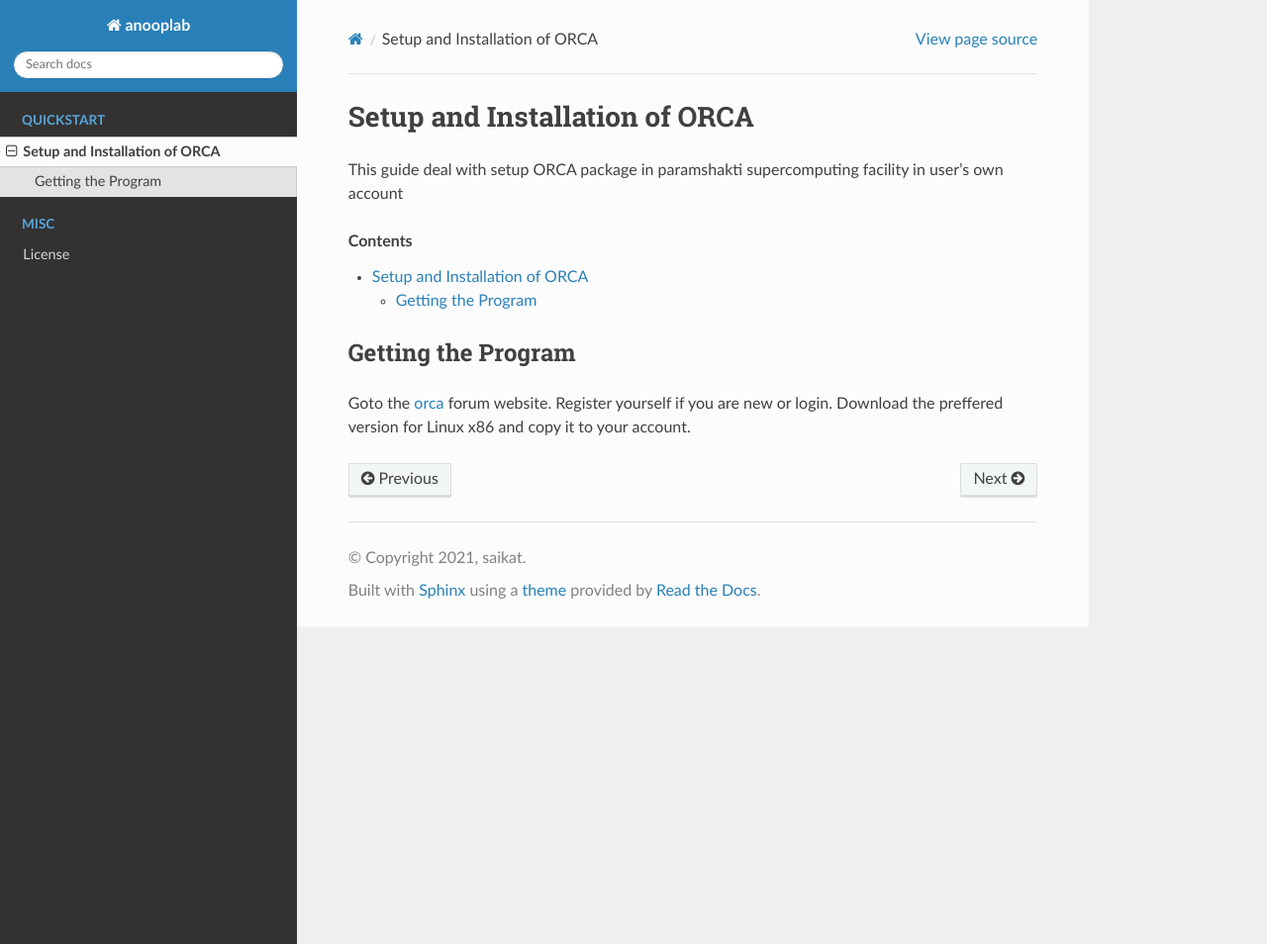
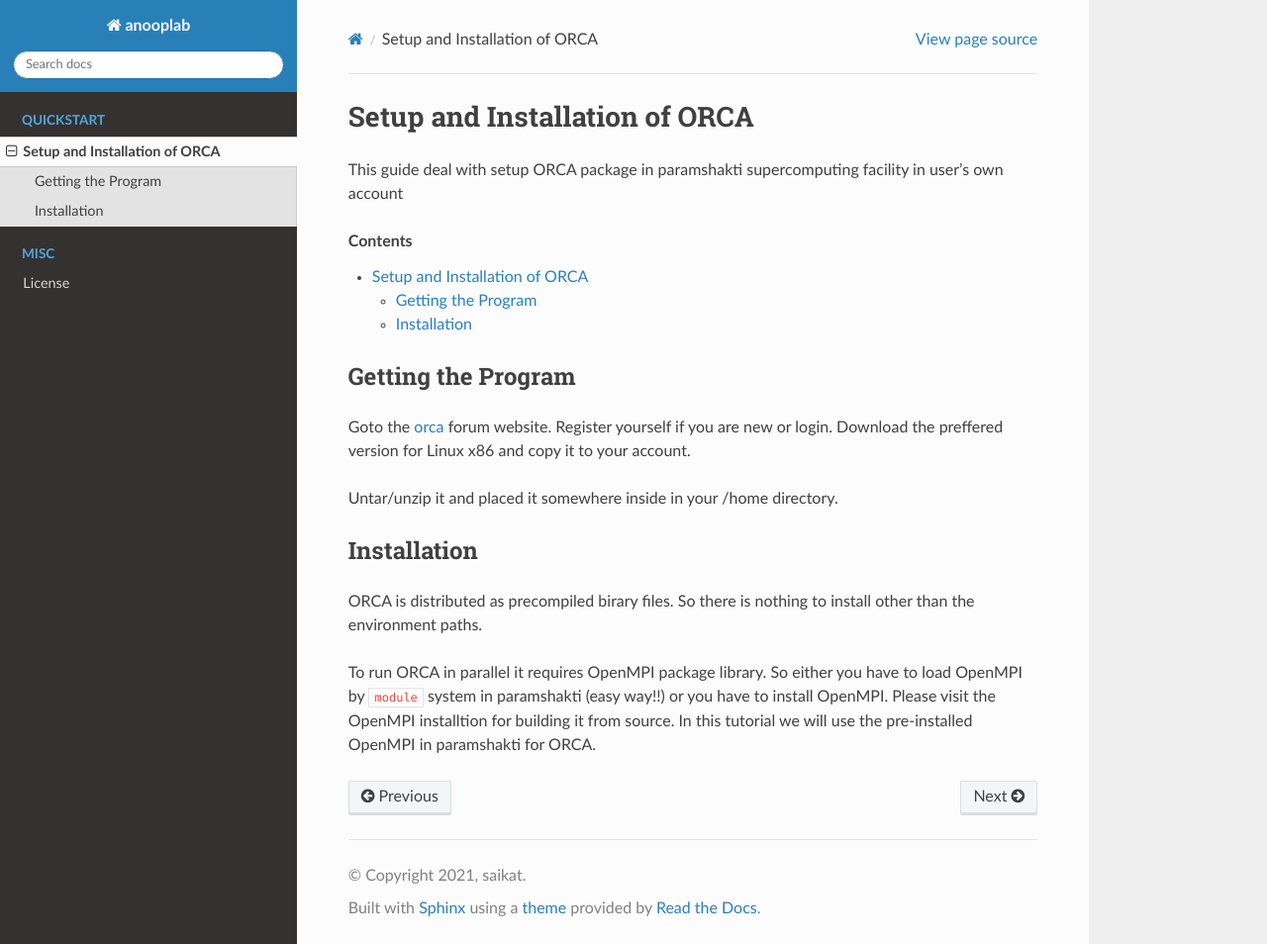
Before and after one commit to Saikat248/anooplab-docs, a Sphinx documentation site: the page built from docs/ORCAsetup.rst, in a window 1280 px wide and 954 px high. Shown: the whole window at 99% size. Built offline with Sphinx 7.4.7 and the Read the Docs theme 2.0.0, drawn with Linux system fonts in a browser that asks for light colours.

Commit message:
orca inst

```diff
--- a/docs/ORCAsetup.rst
+++ b/docs/ORCAsetup.rst
@@ -18,3 +18,17 @@ Goto the `orca <https://orcaforum.kofo.mpg.de/app.php/portal>`_
 forum website. Register yourself if you are new or login.
 Download the preffered version for Linux x86 and copy it
 to your account.
+
+Untar/unzip it and placed it somewhere inside in your /home
+directory.
+
+Installation
+============
+
+ORCA is distributed as  precompiled birary files. So there is nothing to install other than the
+environment paths.
+
+To run ORCA in parallel it requires OpenMPI package library. So either you have
+to load OpenMPI by ``module`` system in paramshakti (easy way!!) or you have to install OpenMPI.
+Please visit the OpenMPI installtion for building it from source. In this tutorial we will use the pre-installed
+OpenMPI in paramshakti for ORCA.
```
